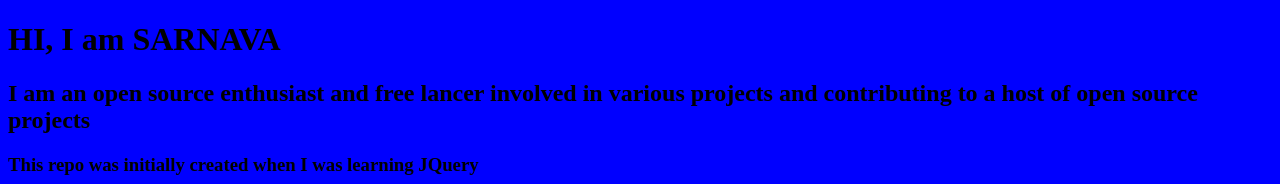
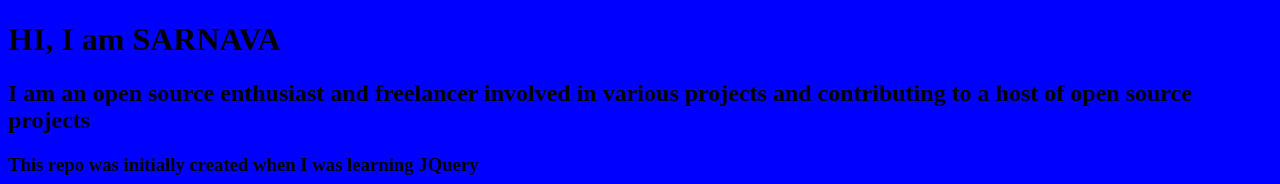
Before and after one commit to sarnava1/Hacktoberfest, a plain HTML site: page index.html in a window 1280 px wide. Shown: the top 184 px of the page. Drawn offline with Linux system fonts and the light colour scheme.

Commit message:
Fix grammar error =)

```diff
--- a/index.html
+++ b/index.html
@@ -5,9 +5,9 @@
 </head>
 <body style="background-color:blue">
 <h1>HI, I am SARNAVA</h1>
-<h2>I am an open source enthusiast and free lancer involved in various projects and contributing
+<h2>I am an open source enthusiast and freelancer involved in various projects and contributing
 	to a host of open source projects</h2>
-<h3>This repo was initially created when I was learning JQuery</h3>
+	<h3>This repo was initially created when I was learning JQuery</h3>
 <h3>Initially it tested the working of a button with JQuery!!!</h3>
 <p>
 <h3>Something happens on clicking the button</h3>
```
